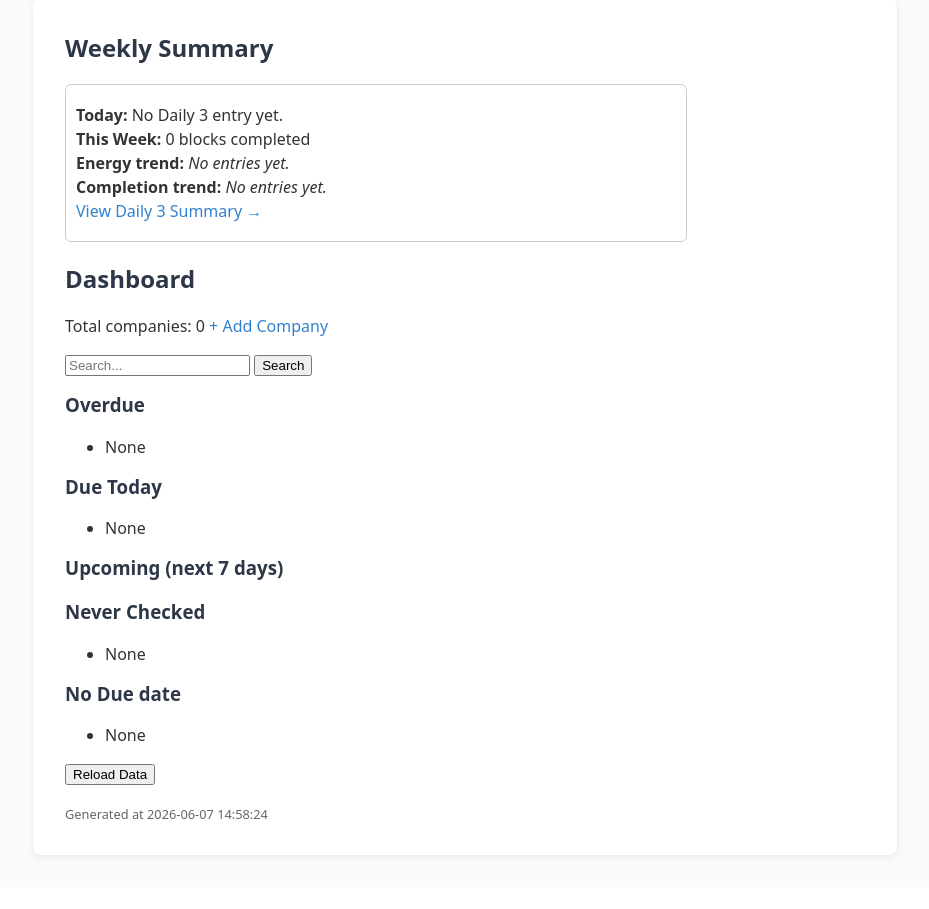
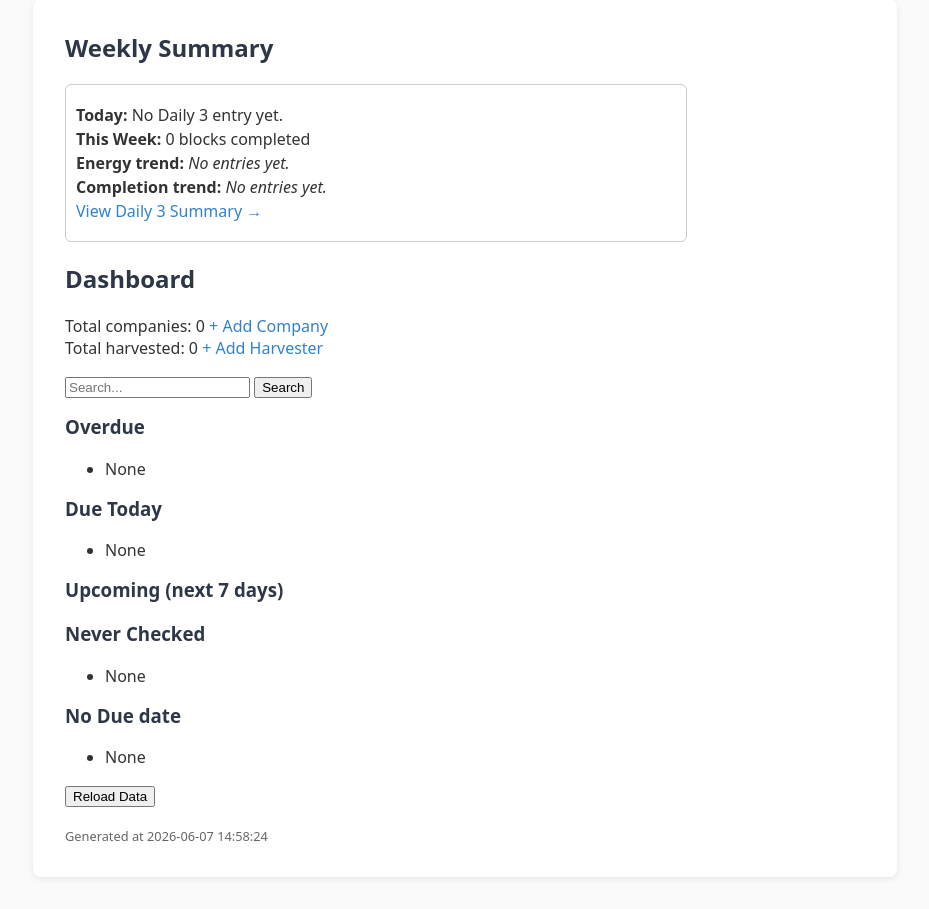
Before and after one commit to neelneelakantan/VisitFlow, a FastAPI app: page / in a window 1280 px wide. Shown: the part 134-1043 px from the top of the page, without its empty margins (175-1104 px from the left). Before the commit the page ends 992 px from the top, so only its background shows below. Run offline with FastAPI, Linux system fonts and the light colour scheme.

Commit message:
Add total harvested count to dashboard and update UI
Co-authored-by: Copilot <copilot@github.com>

```diff
--- a/routes_pages.py
+++ b/routes_pages.py
@@ -23,6 +23,9 @@ def dashboard_page(request: Request):
     today = datetime.now().date()
 
     total = len(companies)
+    data = load_harvester()
+
+    total_harvested = len(data)
 
     overdue = []
     due_today = []
@@ -83,6 +86,7 @@ def dashboard_page(request: Request):
         {
             "request": request,
             "total": total,
+            "total_harvested": total_harvested,
             "overdue": overdue,
             "due_today": due_today,
             "upcoming_grouped": grouped_upcoming,
--- a/templates/dashboard.html
+++ b/templates/dashboard.html
@@ -42,6 +42,9 @@
 <p>
     Total companies: {{ total }}
     <a href="/companies/new">+ Add Company</a>
+    <br>
+    Total harvested: {{ total_harvested }}
+    <a href="/companies/harvest">+ Add Harvester</a>
 
     <!-- Search Bar -->
     <form method="get" action="/search">
```
